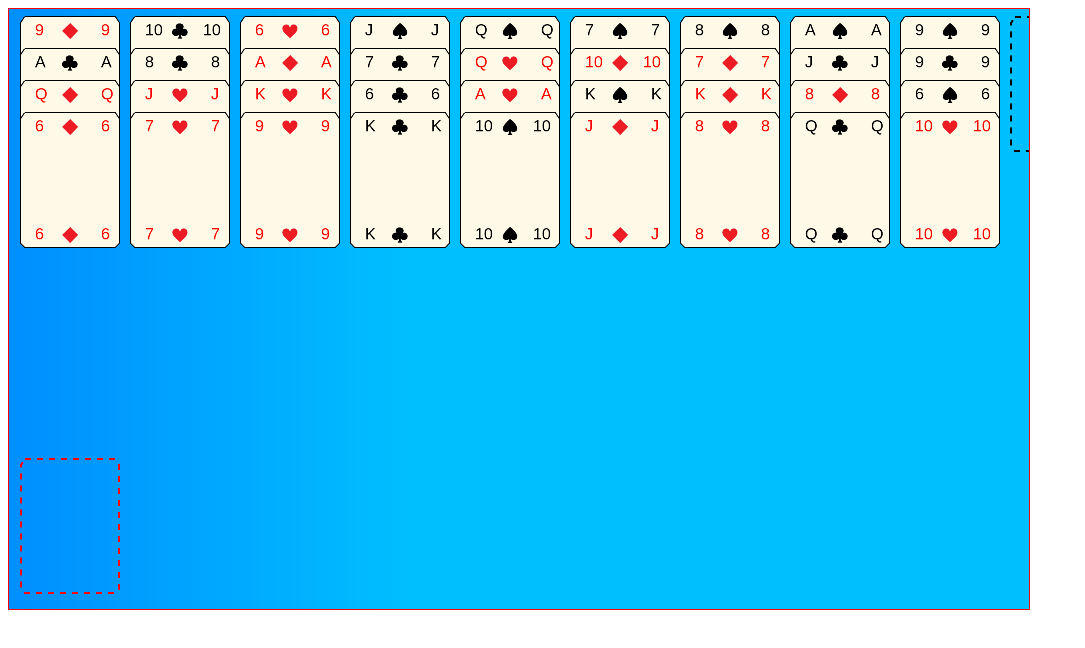
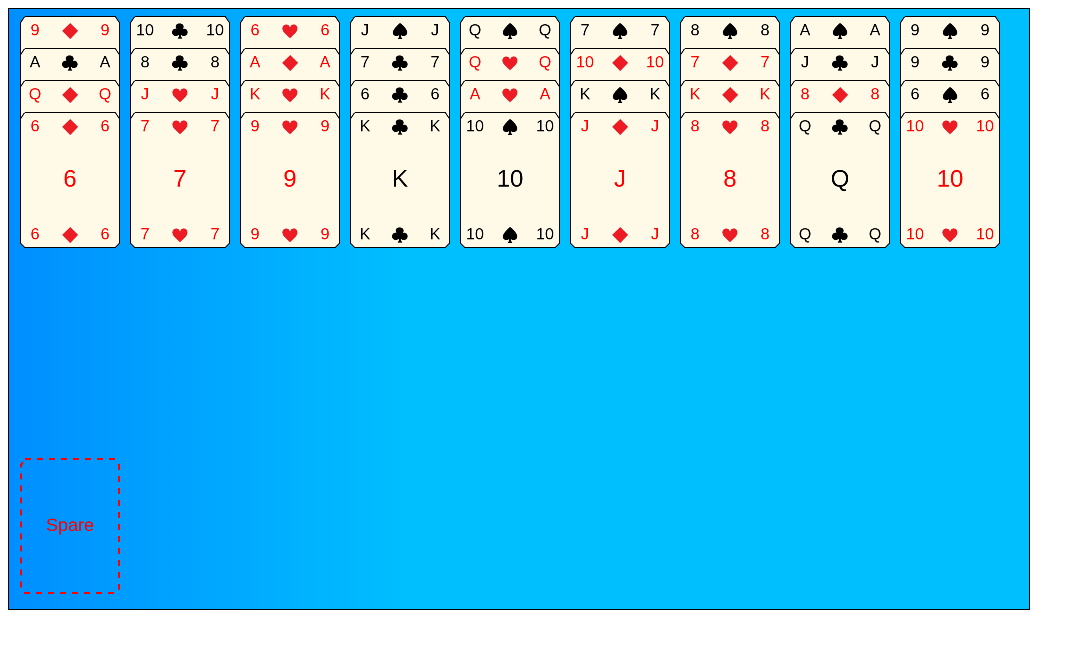
Before and after one commit to DStow/ExaSolitaire, a plain HTML site: page index.html in a window 1280 px wide. Shown: the whole page, without its empty margins (0-1085 px from the left). Drawn offline with nearby package versions, Linux system fonts and the light colour scheme; animation ran at ten frames a second.

Commit message:
Draw full face stacks better

```diff
--- a/index.html
+++ b/index.html
@@ -5,7 +5,7 @@
 </head>
 
 <body>
-    <canvas id="gameCanvas" style="width:1020px; height:600px; border:1px solid red;"></canvas>
+    <canvas id="gameCanvas" style="width:1020px; height:600px; border:1px solid black;"></canvas>
 
     <script src="./src/main.js" type="module">
 
--- a/src/card-slot.js
+++ b/src/card-slot.js
@@ -53,12 +53,16 @@ export class CardSlot {
         if (this.slot == -1) {
             ctx.strokeStyle = "red";
         } else if (this.disabled) {
-            ctx.strokeStyle = "pink"; // Green path
+            ctx.strokeStyle = "black"; // Green path
         } else {
 
             ctx.strokeStyle = "black";
         }
-        ctx.setLineDash([15, 15]);
+        if(!this.disabled) {
+            ctx.setLineDash([15, 15]);
+        } else {
+            ctx.setLineDash([]);
+        }
 
         let xPos = this.getXPos();
         let yPos = this.getYPos();
@@ -73,6 +77,39 @@ export class CardSlot {
         ctx.lineTo(0 + xPos, 15 + yPos);
         ctx.lineTo(10 + xPos, yPos);
         ctx.stroke(); // Draw it
+
+        if(this.slot == -1) {
+            ctx.font = "45px Arial";
+            ctx.fillStyle = "red";
+            ctx.textBaseline = "middle";
+            ctx.textAlign ="center";
+
+            let writeVal = "Spare";
+            let xPos = this.getXPos() + (this.width / 2);
+            let yPos = this.getYPos() + (this.height / 2);
+            ctx.fillText(writeVal, xPos,yPos );
+        }
+
+        if(this.disabled) {
+            var grd = ctx.createLinearGradient(0, 0, this.width, 0);
+            grd.addColorStop(0, "#edd040");
+            grd.addColorStop(1, "#d1b111");
+            ctx.fillStyle = grd;
+            ctx.fill();
+
+            ctx.font = "45px Arial";
+
+
+            ctx.fillStyle = "black";
+
+            ctx.textBaseline = "middle";
+            ctx.textAlign ="center";
+            let writeVal = this.cards[0].getSuitName(this.cards[0].cardSuit);
+            let xPos = this.getXPos() + (this.width / 2);
+            let yPos = this.getYPos() + (this.height / 2);
+            console.info("Writing: " + writeVal + " at " + xPos + "," + yPos);
+            ctx.fillText(writeVal, xPos,yPos );
+        }
     }
 
     getSelectedCardStack(x, y) {
--- a/src/card.js
+++ b/src/card.js
@@ -78,10 +78,11 @@ export class Card {
             ctx.fillStyle = "black";
         }
         ctx.textBaseline = "top";
+        ctx.textAlign ="center";
         ctx.fillText(this.value, 35 + this.xPos, 15 + this.yPos);
 
-        let rightX = -45;
-        if (this.value == 10) { rightX = -65; }
+        let rightX = -35;
+        //if (this.value == 10) { rightX = -65; }
         ctx.fillText(this.value, this.xPos + this.width + rightX, 15 + this.yPos)
 
      //   ctx.fillText(this.getSuitName(this.cardSuit), this.xPos + (this.width / 2), this.yPos + (this.height / 2));
@@ -91,6 +92,14 @@ export class Card {
 
         ctx.drawImage(this.suitImage, this.xPos + (this.width / 2) - 20, this.yPos + 15, 40, 40);
         ctx.drawImage(this.suitImage, this.xPos + (this.width / 2) - 20, this.yPos + 285, 40, 40);
+
+        // Draw center text
+        ctx.font = "60px Arial";
+        let writeVal = this.value;
+        let xPos = this.xPos + (this.width / 2);
+        let yPos = this.yPos + (this.height / 2);
+        ctx.textBaseline = "middle";
+        ctx.fillText(writeVal, xPos,yPos );
     }
 
     update(progress) {
@@ -110,13 +119,13 @@ export class Card {
     getSuitName(suit) {
         switch (suit) {
             case 1:
-                return "Ace";
+                return "Aces";
             case 2:
-                return "Club";
+                return "Clubs";
             case 3:
-                return "Heart";
+                return "Hearts";
             case 4:
-                return "Diamond";
+                return "Diamonds";
         }
 
         return "Unknown";
--- a/src/main.js
+++ b/src/main.js
@@ -161,7 +161,7 @@ function mouseUp(event) {
                 droppedCard = true;
 
                 // This will double check if we have any full face stacks laying around that can be 'completed'
-                checkForFullFaceStacks();
+                checkForFullStacksAndEndGame();
 
                 break;
             } else {
@@ -226,7 +226,7 @@ function shuffleCards(times) {
     }
 }
 
-function checkForFullFaceStacks() {
+function checkForFullStacksAndEndGame() {
     // Loop through each stack and check if it has 4 face stacks
     console.log("CHecking for full stack!");
     let fullFaceStackCount = 0;
@@ -240,7 +240,6 @@ function checkForFullFaceStacks() {
             fullFaceStackCount++;
         } else if (cardSlots[i].isFullCardStack()) {
             console.log("FOund a full card stack for stack " + i);
-            cardSlots[i].disabled = true;
             fullCardStackCount++;
         }
     }
@@ -258,8 +257,6 @@ gameCanvas.addEventListener("mouseup", mouseUp, false);
 gameCanvas.addEventListener("mousemove", mouseMove, false);
 
 let gameOver = false;
-
-
 
 // These are the 'scale' of the canvas
 gameCanvas.width = 2550;
@@ -296,17 +293,10 @@ for (var cardVal = 0; cardVal < 9; cardVal++) {
         } else {
             cardSlots[cardVal].addCardToSlot(cardSlots[cardVal].cards[0], cards[cardCount + i]);
         }
-
-        // if (i > 0) {
-        //     cardSlots[cardVal].cards[i - 1].childCard = cardSlots[cardVal].cards[i];
-        // }
     }
 
     cardCount += 4;
 }
-
-// ToDO: Remove Debug card slot
-cardSlots[9] = new CardSlot(9);
 
 let holdingCardSlot = new CardSlot(-1);
 
```
